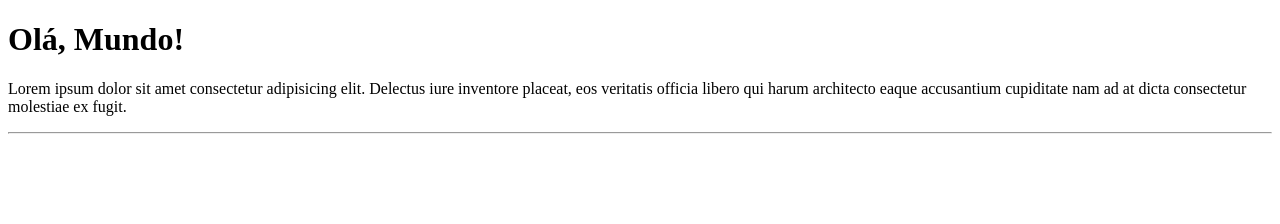
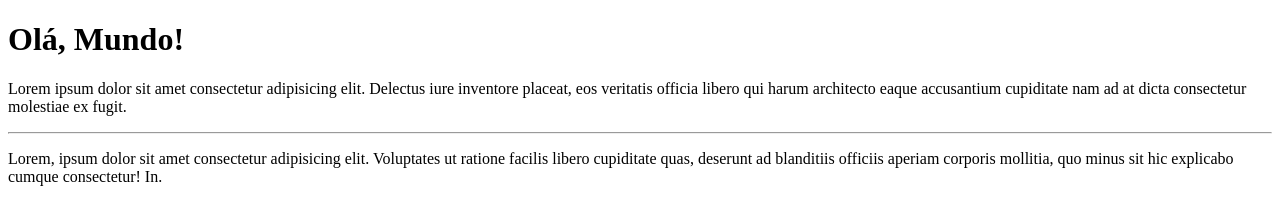
Before and after one commit to ThiagoExplorer/Ola-Mundo, a plain HTML site: page site_exemplo/index.html in a window 1280 px wide. Drawn offline with Linux system fonts and the light colour scheme.

Commit message:
Adicionei um parágrafo

```diff
--- a/site_exemplo/index.html
+++ b/site_exemplo/index.html
@@ -10,6 +10,7 @@
     <h1>Olá, Mundo!</h1>
     <p>Lorem ipsum dolor sit amet consectetur adipisicing elit. Delectus iure inventore placeat, eos veritatis officia libero qui harum architecto eaque accusantium cupiditate nam ad at dicta consectetur molestiae ex fugit.</p>
     <hr>
+    <p>Lorem, ipsum dolor sit amet consectetur adipisicing elit. Voluptates ut ratione facilis libero cupiditate quas, deserunt ad blanditiis officiis aperiam corporis mollitia, quo minus sit hic explicabo cumque consectetur! In.</p>
 
 </body>
 </html>
```
